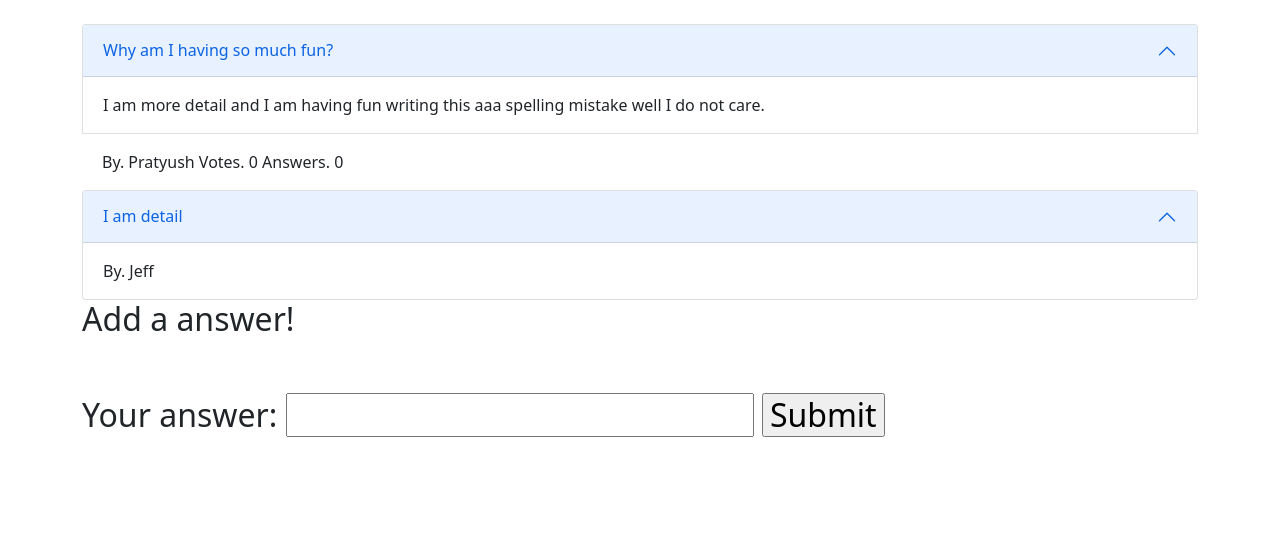
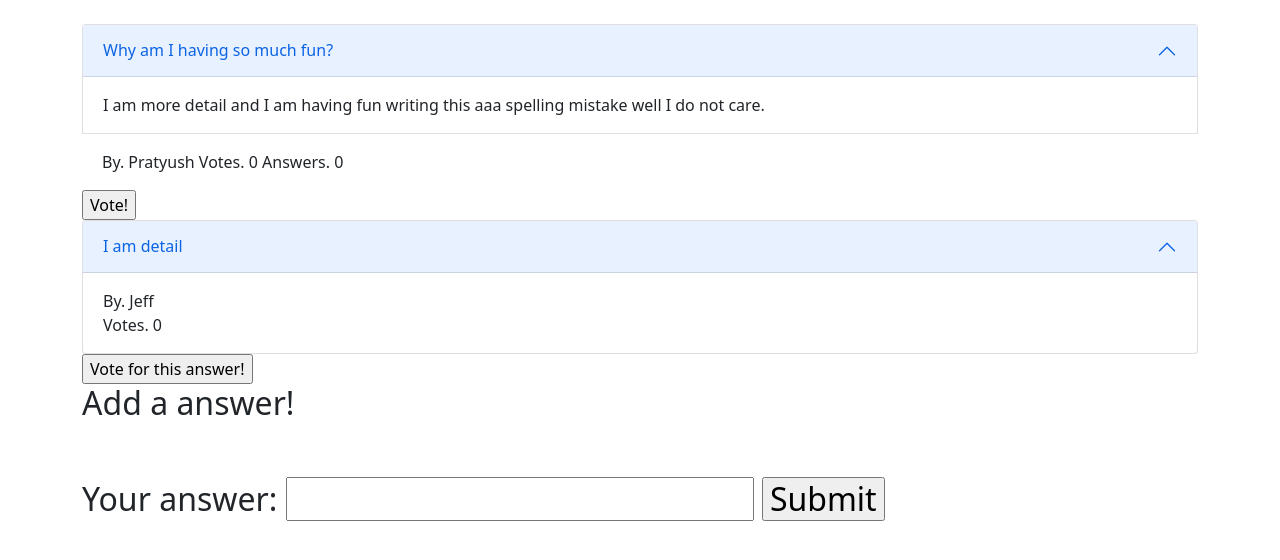
Before and after one commit to PatB1234/PatOverflow, a FastAPI app: page /answers?id=1 in a window 1280 px wide. Shown: the part 56-616 px from the top of the page. Run offline with FastAPI, Linux system fonts and the light colour scheme; parts of the project's set-up code (start-up, migrations or seed data) failed here and were passed over; some libraries are stand-ins or nearby versions.

Commit message:
Added functionality to vote on answers and questions

```diff
--- a/app/db.py
+++ b/app/db.py
@@ -143,7 +143,7 @@ def edit_question(id, vote = 0):
     question_to_edit = get_question_object_from_id(id)
     if question_to_edit != BLANK_QUESTION:
 
-        question_to_edit.votes += vote
+        question_to_edit.votes = vote
 
 #Answers functions
 def get_answers():
@@ -180,8 +180,9 @@ def remove_answer(id):
 def edit_answer(id, votes = 0):
 
     answer_to_edit = get_answer_object_from_id(id)
-    answer_to_edit.votes += votes
+    if answer_to_edit != BLANK_ANSWERS:
 
+        answer_to_edit.votes = votes
 
 
 def get_question_answer(id):
--- a/app/main.py
+++ b/app/main.py
@@ -102,9 +102,16 @@ def remove_question(id: int):
     db.remove_question(id)
 
 @app.post("/edit_question")
-def edit_question(id: int, vote: int):
+def edit_question(id: int = Form(...)):
 
-    db.edit_question(id, vote)
+    res = db.get_question_object_from_id(int(id))
+    db.edit_question(int(id), res.votes+1)
+    needQuestion, needAnswer = db.get_question_answer(int(id))
+
+    return templates.TemplateResponse(
+
+        "answers.html", {"request": {}, "questionAnswer": needQuestion, "answers": needAnswer}
+    )
 
 
 #Answer functions
@@ -130,6 +137,13 @@ def remove_answer(id: int):
     db.remove_answer(id)
 
 @app.post("/edit_answer")
-def edit_answer(id: int, votes: int):
+def edit_answer(id: int = Form(...), questionID: int = Form(...)):
 
-    db.edit_answer(id, votes)
+    res = db.get_answer_object_from_id(int(id))
+    db.edit_answer(int(id), res.votes+1)
+    needQuestion, needAnswer = db.get_question_answer(int(questionID))
+
+    return templates.TemplateResponse(
+
+        "answers.html", {"request": {}, "questionAnswer": needQuestion, "answers": needAnswer}
+    )
--- a/app/templates/answers.html
+++ b/app/templates/answers.html
@@ -28,6 +28,11 @@
       </div>
     </div>
 
+<form method="post" action="/edit_question">
+
+  <textarea name = "id" style="display: none;">{{ questionAnswer.id }}</textarea>
+  <input type="submit" value="Vote!" name="action"></input>
+</form>
 
 {% for answer in answers %}
 
@@ -45,11 +50,19 @@
 
             By. {{ answer.author }}
             <br/>
+            Votes. {{ answer.votes }}
         </div>
       </div>
     </div>
     </div>
+    <form method="post" action="/edit_answer">
+
+      <textarea name = "id" style="display: none;">{{ answer.id }}</textarea>
+      <textarea name = "questionID" style="display: none;">{{ questionAnswer.id }}</textarea>
+      <input type="submit" value="Vote for this answer!" name="action"></input>
+    </form>
 {% endfor %}
+
 
 <h2>Add a answer!</p>
 <form method="post" action="/add_answers">
```
